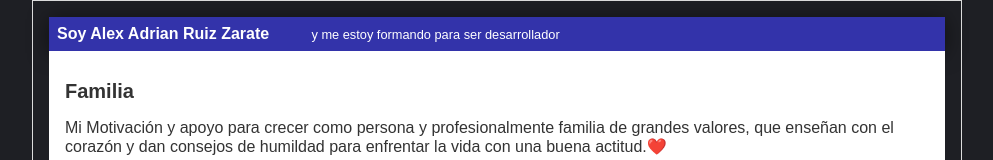
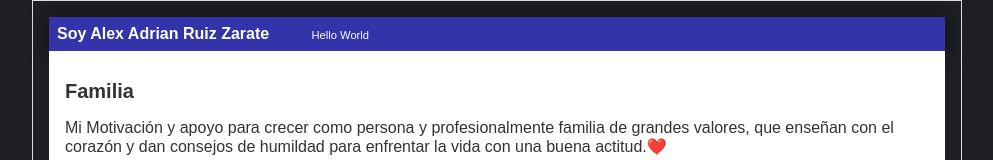
Before and after one commit to AdrianZarate/AdrianZarate.github.io, a plain HTML site: page index.html in a window 1280 px wide. Shown: the top 160 px of the page, without its empty margins (143-1136 px from the left). Drawn offline with Linux system fonts and the light colour scheme.

Commit message:
creo que ya termine

```diff
--- a/estilos/estilos.css
+++ b/estilos/estilos.css
@@ -24,7 +24,7 @@ body
 {
     padding: 0 0 0 1cm;
     font-weight: normal;
-    font-size: 0.8em;
+    font-size: 0.7em;
 }
 
 #container
--- a/index.html
+++ b/index.html
@@ -11,7 +11,7 @@
     <div id="container">
         <div id="cabecera">
             Soy Alex Adrian Ruiz Zarate
-            <span id="tagline">y me estoy formando para ser desarrollador</span>
+            <span id="tagline">Hello World</span>
         </div>
         <div id="post">
             <h1>Familia</h1>
```
